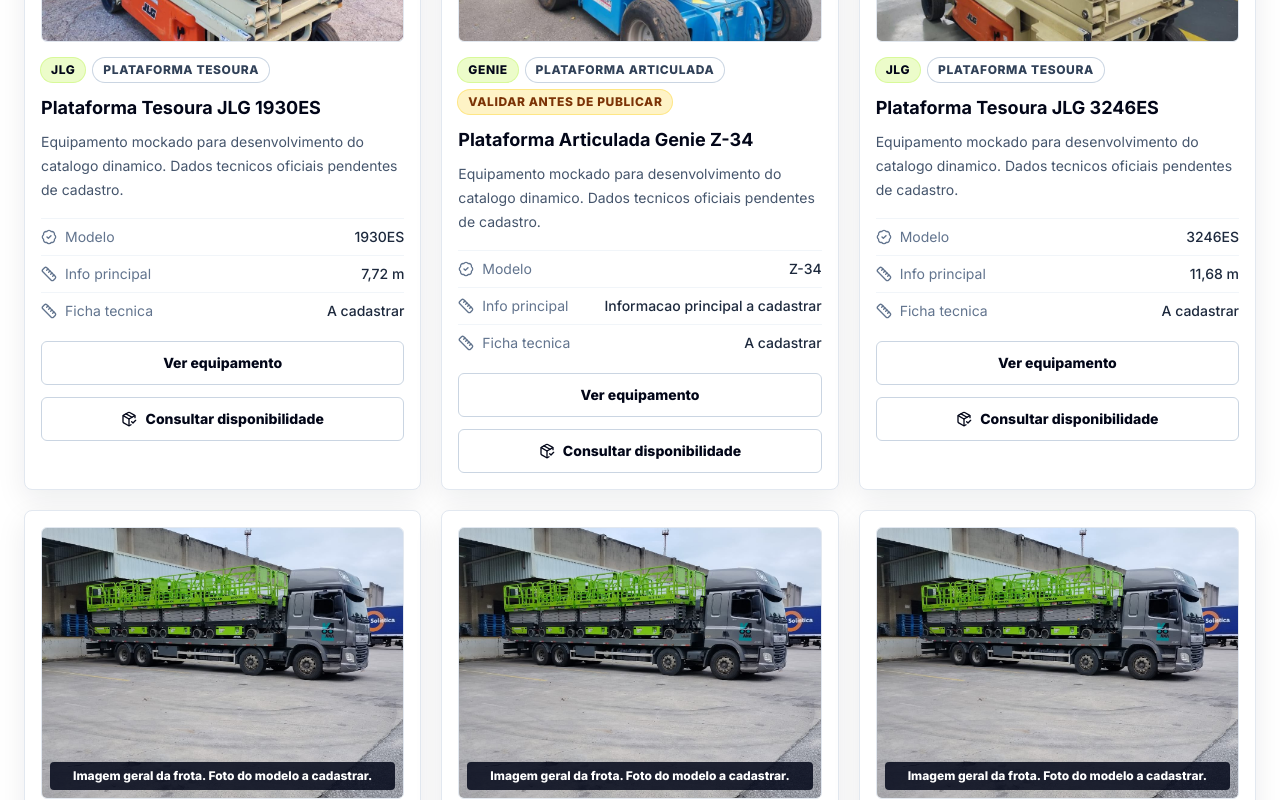
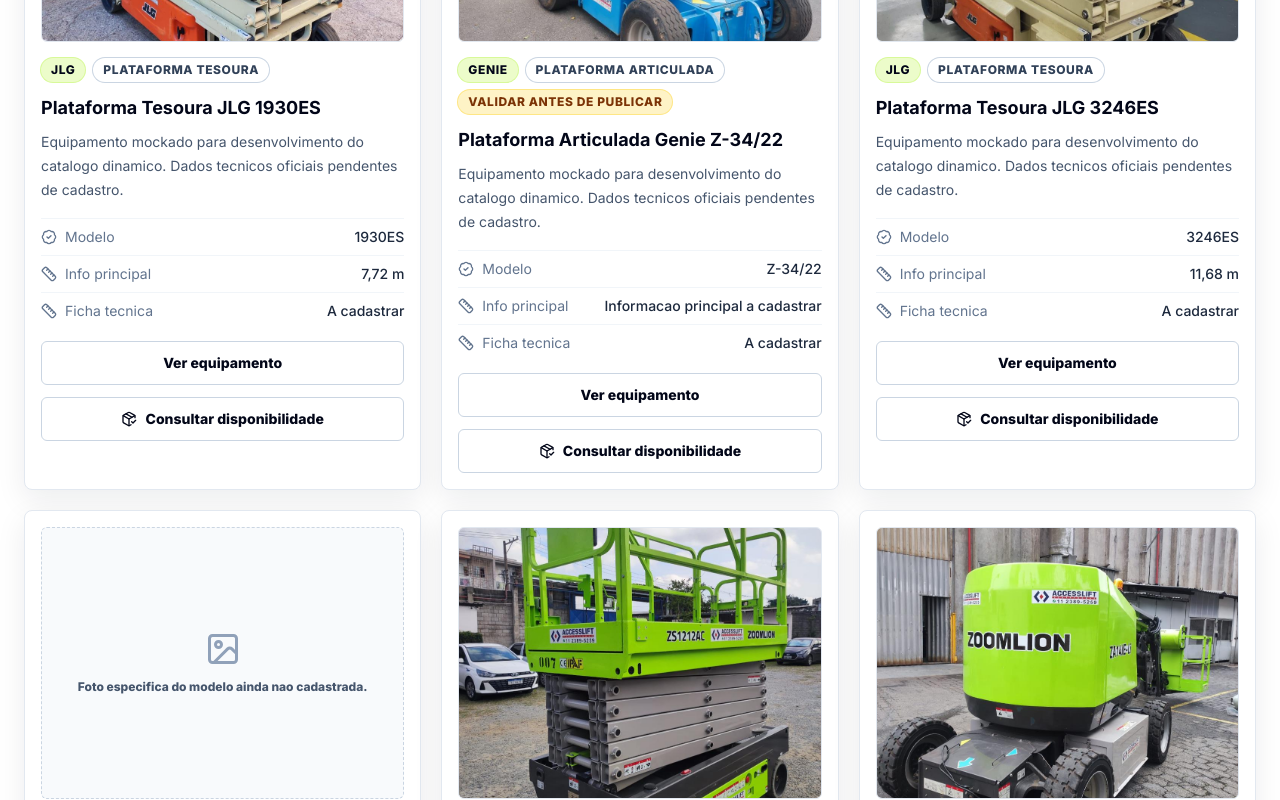
Before and after one commit to creation-comunicacao/accesslift, a React (Vite) app: page / in a window 1280 px wide. Shown: the part 2400-3200 px from the top of the page. Built offline with nearby package versions, Linux system fonts and the light colour scheme.

Commit message:
feat(doc2) att v2 accesslift images

```diff
--- a/scripts/generate-crawl-files.mjs
+++ b/scripts/generate-crawl-files.mjs
@@ -29,6 +29,7 @@
 
 const auditOnlyPaths = [
   "/equipamentos/jlg-1930es/",
+  "/equipamentos/jlg-2630/",
   "/equipamentos/jlg-2632es/",
   "/equipamentos/jlg-3246es/",
   "/equipamentos/jlg-e450aj/",
@@ -38,6 +39,7 @@
   "/equipamentos/genie-z45/",
   "/equipamentos/skyjack-sj3219/",
   "/equipamentos/skyjack-sj3226/",
+  "/equipamentos/skyjack-sj4732/",
   "/equipamentos/skyjack-sj4740e/",
   "/equipamentos/zoomlion-zs1212/",
   "/equipamentos/zoomlion-za14/",
--- a/src/accesslift/components/cards/EquipmentCard.tsx
+++ b/src/accesslift/components/cards/EquipmentCard.tsx
@@ -1,4 +1,4 @@
-import { BadgeCheck, Ruler, Wrench } from "lucide-react";
+import { BadgeCheck, ImageIcon, Ruler, Wrench } from "lucide-react";
 import type { Equipment } from "../../types/equipment";
 import { CheckAvailabilityButton } from "../buttons/CtaButtons";
 import { Button } from "../buttons/Button";
@@ -30,16 +30,10 @@
           decoding="async"
         />
       ) : (
-        <div className="relative mb-4 aspect-[4/3] overflow-hidden rounded-md border border-slate-200 bg-slate-100">
-          <img
-            src="/images/accesslift/oficiais/plataformas-07.jpeg"
-            alt="Frota de plataformas elevatorias da Accesslift"
-            className="h-full w-full object-cover"
-            loading="lazy"
-            decoding="async"
-          />
-          <p className="absolute bottom-2 left-2 right-2 rounded bg-slate-950/85 px-2 py-1.5 text-center text-xs font-extrabold text-white">
-            Imagem geral da frota. Foto do modelo a cadastrar.
+        <div className="mb-4 flex aspect-[4/3] flex-col items-center justify-center rounded-md border border-dashed border-slate-300 bg-slate-50 px-5 text-center">
+          <ImageIcon className="h-9 w-9 text-slate-400" aria-hidden />
+          <p className="mt-3 text-xs font-extrabold text-slate-600">
+            Foto especifica do modelo ainda nao cadastrada.
           </p>
         </div>
       )}
--- a/src/accesslift/data/equipment.ts
+++ b/src/accesslift/data/equipment.ts
@@ -49,6 +49,13 @@
       { src: "/images/accesslift/oficiais/plataforma-tesoura-jlg-1930.jpg", alt: "Plataforma tesoura JLG 1930ES" },
     ],
   },
+  "jlg-2630": {
+    mainImage: {
+      src: "/images/accesslift/oficiais/plataforma-tesoura-jlg-2630.jpg",
+      alt: "Plataforma tesoura JLG 2630 da frota Accesslift",
+    },
+    gallery: [],
+  },
   "jlg-3246es": {
     mainImage: {
       src: "/images/accesslift/oficiais/jlg-3246ES.jpeg",
@@ -60,27 +67,32 @@
       { src: "/images/accesslift/oficiais/jlg-3246ES-03.jpeg", alt: "Plataforma tesoura JLG 3246ES, vista lateral" },
       { src: "/images/accesslift/oficiais/jlg-3246ES-04.jpeg", alt: "Plataforma tesoura JLG 3246ES em operacao" },
       { src: "/images/accesslift/oficiais/jlg-3246.png", alt: "Plataforma tesoura JLG 3246ES" },
+      { src: "/images/accesslift/oficiais/plataformas-05.jpeg", alt: "Plataformas tesoura JLG 3246ES em transporte" },
+      { src: "/images/accesslift/oficiais/plataformas-06.jpeg", alt: "Plataformas tesoura JLG 3246ES na frota Accesslift" },
     ],
   },
   "genie-z34": {
     mainImage: {
       src: "/images/accesslift/oficiais/genie-z34-22.jpeg",
-      alt: "Plataforma articulada Genie Z-34 da frota Accesslift",
+      alt: "Plataforma articulada Genie Z-34/22 da frota Accesslift",
     },
     gallery: [
-      { src: "/images/accesslift/oficiais/genie-z34-22-01.jpeg", alt: "Plataforma articulada Genie Z-34, outra perspectiva" },
-      { src: "/images/accesslift/oficiais/genie-z34-22-02.jpeg", alt: "Plataforma articulada Genie Z-34 em ambiente externo" },
-      { src: "/images/accesslift/oficiais/genie-z34-22-03.jpeg", alt: "Plataforma articulada Genie Z-34, vista lateral" },
-      { src: "/images/accesslift/oficiais/genie-z34-22-04.jpeg", alt: "Plataforma articulada Genie Z-34 em operacao" },
-      { src: "/images/accesslift/oficiais/plataforma-articulada-z34-genie.jpg", alt: "Plataforma articulada Genie Z-34" },
+      { src: "/images/accesslift/oficiais/genie-z34-22-01.jpeg", alt: "Plataforma articulada Genie Z-34/22, outra perspectiva" },
+      { src: "/images/accesslift/oficiais/genie-z34-22-02.jpeg", alt: "Plataforma articulada Genie Z-34/22 em ambiente externo" },
+      { src: "/images/accesslift/oficiais/genie-z34-22-03.jpeg", alt: "Plataforma articulada Genie Z-34/22, vista lateral" },
+      { src: "/images/accesslift/oficiais/genie-z34-22-04.jpeg", alt: "Plataforma articulada Genie Z-34/22 em operacao" },
+      { src: "/images/accesslift/oficiais/plataforma-articulada-z34-genie.jpg", alt: "Plataforma articulada Genie Z-34/22" },
     ],
   },
   "genie-z45": {
     mainImage: {
       src: "/images/accesslift/oficiais/genie-z45-25.jpeg",
-      alt: "Plataforma articulada Genie Z-45 da frota Accesslift",
+      alt: "Plataforma articulada Genie Z-45/25 da frota Accesslift",
     },
-    gallery: [{ src: "/images/accesslift/oficiais/plataforma-articulada-z45-genie.jpg", alt: "Plataforma articulada Genie Z-45" }],
+    gallery: [
+      { src: "/images/accesslift/oficiais/plataforma-articulada-z45-genie.jpg", alt: "Plataforma articulada Genie Z-45/25" },
+      { src: "/images/accesslift/oficiais/plataformas.jpeg", alt: "Plataforma articulada Genie Z-45/25J em operacao" },
+    ],
   },
   "skyjack-sj3219": {
     mainImage: {
@@ -100,19 +112,50 @@
     },
     gallery: [{ src: "/images/accesslift/oficiais/skyjet-sj3226-01.jpeg", alt: "Plataforma tesoura Skyjack SJ3226, outra perspectiva" }],
   },
+  "skyjack-sj4732": {
+    mainImage: {
+      src: "/images/accesslift/oficiais/skyjet-sj4732.jpeg",
+      alt: "Plataforma tesoura Skyjack SJ4732 da frota Accesslift",
+    },
+    gallery: [
+      { src: "/images/accesslift/oficiais/skyjet-sj4732-02.jpeg", alt: "Plataforma tesoura Skyjack SJ4732, outra perspectiva" },
+      { src: "/images/accesslift/oficiais/skyjet-sj4732-03.jpeg", alt: "Plataforma tesoura Skyjack SJ4732 em ambiente interno" },
+    ],
+  },
+  "zoomlion-zs1212": {
+    mainImage: {
+      src: "/images/accesslift/oficiais/Zoomlion-ZS1212AC-01.jpeg",
+      alt: "Plataforma tesoura Zoomlion ZS1212 da frota Accesslift",
+    },
+    gallery: [
+      { src: "/images/accesslift/oficiais/Zoomlion-ZS1212AC.jpeg", alt: "Plataforma tesoura Zoomlion ZS1212, outra perspectiva" },
+    ],
+  },
+  "zoomlion-za14": {
+    mainImage: {
+      src: "/images/accesslift/oficiais/Zoomlion-ZA14JE-01.jpeg",
+      alt: "Plataforma articulada Zoomlion ZA14 da frota Accesslift",
+    },
+    gallery: [
+      { src: "/images/accesslift/oficiais/Zoomlion-ZA14JE.jpeg", alt: "Plataforma articulada Zoomlion ZA14, outra perspectiva" },
+      { src: "/images/accesslift/oficiais/Zoomlion-ZA14JE-LI.jpeg", alt: "Plataforma articulada Zoomlion ZA14 em ambiente externo" },
+    ],
+  },
 };
 
 const equipmentSeeds: EquipmentSeed[] = [
   { brand: "JLG", model: "1930ES", category: "plataformas-tesoura" },
+  { brand: "JLG", model: "2630", category: "plataformas-tesoura", validateBeforePublish: true },
   { brand: "JLG", model: "2632ES", category: "plataformas-tesoura", validateBeforePublish: true },
   { brand: "JLG", model: "3246ES", category: "plataformas-tesoura" },
   { brand: "JLG", model: "E450AJ", category: "plataformas-articuladas", validateBeforePublish: true },
   { brand: "Genie", model: "GS-1930", category: "plataformas-tesoura", slug: "genie-gs1930" },
   { brand: "Genie", model: "GS-2632", category: "plataformas-tesoura", validateBeforePublish: true },
-  { brand: "Genie", model: "Z-34", category: "plataformas-articuladas", slug: "genie-z34", validateBeforePublish: true },
-  { brand: "Genie", model: "Z-45", category: "plataformas-articuladas", slug: "genie-z45", validateBeforePublish: true },
+  { brand: "Genie", model: "Z-34/22", category: "plataformas-articuladas", slug: "genie-z34", validateBeforePublish: true },
+  { brand: "Genie", model: "Z-45/25", category: "plataformas-articuladas", slug: "genie-z45", validateBeforePublish: true },
   { brand: "Skyjack", model: "SJ3219", category: "plataformas-tesoura" },
   { brand: "Skyjack", model: "SJ3226", category: "plataformas-tesoura" },
+  { brand: "Skyjack", model: "SJ4732", category: "plataformas-tesoura", validateBeforePublish: true },
   { brand: "Skyjack", model: "SJ4740 E", category: "plataformas-tesoura", slug: "skyjack-sj4740e" },
   { brand: "Zoomlion", model: "ZS1212", category: "plataformas-tesoura", slug: "zoomlion-zs1212", validateBeforePublish: true },
   { brand: "Zoomlion", model: "ZA14", category: "plataformas-articuladas", slug: "zoomlion-za14", validateBeforePublish: true },
--- a/src/accesslift/data/officialMedia.ts
+++ b/src/accesslift/data/officialMedia.ts
@@ -9,16 +9,7 @@
 export const companyGallery: OfficialMediaItem[] = [
   { src: official("empresa-01.jpeg"), alt: "Frota de plataformas elevatorias da Accesslift" },
   { src: official("empresa-02.jpeg"), alt: "Patio operacional da Accesslift" },
-  { src: official("plataformas.jpeg"), alt: "Plataformas elevatorias da frota Accesslift" },
   { src: official("plataformas-01.jpeg"), alt: "Plataformas elevatorias em operacao pela Accesslift" },
-  { src: official("plataformas-02.jpeg"), alt: "Frota de plataformas elevatorias Accesslift" },
-  { src: official("plataformas-03.jpeg"), alt: "Equipamentos da frota Accesslift" },
-  { src: official("plataformas-04.jpeg"), alt: "Plataformas elevatorias para acesso em altura" },
-  { src: official("plataformas-05.jpeg"), alt: "Entrega de plataformas JLG pela Accesslift" },
-  { src: official("plataformas-06.jpeg"), alt: "Equipamentos da Accesslift em ambiente operacional" },
-  { src: official("plataformas-07.jpeg"), alt: "Frota Accesslift em entrega de plataformas elevatorias" },
-  { src: official("plataformas-08.jpeg"), alt: "Plataformas elevatorias da frota Accesslift" },
-  { src: official("plataformas-09.jpeg"), alt: "Equipamentos Accesslift preparados para operacao" },
 ];
 
 export const deliveryGallery: OfficialMediaItem[] = [
@@ -30,6 +21,7 @@
   { src: official("entrega-retirada-plataforma-frota-propria-04.jpeg"), alt: "Logistica de plataforma elevatoria Accesslift" },
   { src: official("entrega-retirada-plataforma-frota-propria-05.jpeg"), alt: "Transporte de equipamento pela frota Accesslift" },
   { src: official("entrega-retirada-plataforma-frota-propria-06.jpeg"), alt: "Frota Accesslift em atendimento logistico" },
+  { src: official("plataformas-07.jpeg"), alt: "Entrega de plataformas elevatorias pela Accesslift" },
 ];
 
 export const trainingGallery: OfficialMediaItem[] = [
@@ -39,57 +31,18 @@
   { src: official("treinamento-assistencia-03.jpeg"), alt: "Atendimento da equipe Accesslift em ambiente industrial" },
 ];
 
-export const brandGallery: OfficialMediaItem[] = [
-  { src: official("genie.jpeg"), alt: "Plataforma elevatoria Genie presente no acervo Accesslift" },
-  { src: official("genie-0.jpeg"), alt: "Equipamento Genie no acervo fotografico Accesslift" },
-  { src: official("genie-01.jpeg"), alt: "Plataforma Genie fotografada pela Accesslift" },
-  { src: official("skyjet.jpeg"), alt: "Plataforma Skyjack presente no acervo Accesslift" },
-];
-
-export const pendingModelGallery: OfficialMediaItem[] = [
-  {
-    src: official("plataforma-tesoura-jlg-2630.jpg"),
-    alt: "Plataforma tesoura JLG identificada no acervo como 2630",
-    caption: "Modelo a confirmar antes de vincular ao catalogo.",
-  },
-  {
-    src: official("skyjet-sj4732.jpeg"),
-    alt: "Plataforma Skyjack identificada no acervo como SJ4732",
-    caption: "Modelo a confirmar antes de vincular ao catalogo.",
-  },
-  {
-    src: official("skyjet-sj4732-02.jpeg"),
-    alt: "Plataforma Skyjack SJ4732 no acervo fotografico",
-    caption: "Modelo a confirmar antes de vincular ao catalogo.",
-  },
-  {
-    src: official("skyjet-sj4732-03.jpeg"),
-    alt: "Plataforma Skyjack SJ4732 em outra perspectiva",
-    caption: "Modelo a confirmar antes de vincular ao catalogo.",
-  },
-  {
-    src: official("Zoomlion-ZS1212AC.jpeg"),
-    alt: "Plataforma tesoura Zoomlion identificada no acervo como ZS1212AC",
-    caption: "Variante a confirmar antes de vincular ao catalogo.",
-  },
-  {
-    src: official("Zoomlion-ZS1212AC-01.jpeg"),
-    alt: "Plataforma Zoomlion ZS1212AC em outra perspectiva",
-    caption: "Variante a confirmar antes de vincular ao catalogo.",
-  },
-  {
-    src: official("Zoomlion-ZA14JE.jpeg"),
-    alt: "Plataforma articulada Zoomlion identificada no acervo como ZA14JE",
-    caption: "Variante a confirmar antes de vincular ao catalogo.",
-  },
-  {
-    src: official("Zoomlion-ZA14JE-01.jpeg"),
-    alt: "Plataforma Zoomlion ZA14JE em outra perspectiva",
-    caption: "Variante a confirmar antes de vincular ao catalogo.",
-  },
-  {
-    src: official("Zoomlion-ZA14JE-LI.jpeg"),
-    alt: "Plataforma Zoomlion ZA14JE no acervo fotografico",
-    caption: "Variante a confirmar antes de vincular ao catalogo.",
-  },
-];
+export const categoryGalleryBySlug = {
+  "plataformas-articuladas": [
+    { src: official("genie.jpeg"), alt: "Plataforma articulada Genie da frota Accesslift", caption: "Modelo nao identificado na imagem." },
+    { src: official("genie-0.jpeg"), alt: "Plataforma articulada Genie em ambiente interno", caption: "Modelo nao identificado na imagem." },
+    { src: official("genie-01.jpeg"), alt: "Cesto de plataforma articulada Genie", caption: "Modelo nao identificado na imagem." },
+    { src: official("plataformas-02.jpeg"), alt: "Plataforma articulada Genie em operacao interna", caption: "Modelo nao identificado na imagem." },
+    { src: official("plataformas-03.jpeg"), alt: "Plataforma articulada Genie em operacao entre estruturas", caption: "Modelo nao identificado na imagem." },
+    { src: official("plataformas-04.jpeg"), alt: "Plataforma articulada Genie em ambiente industrial", caption: "Modelo nao identificado na imagem." },
+    { src: official("plataformas-08.jpeg"), alt: "Plataforma articulada Genie em operacao industrial", caption: "Modelo nao identificado na imagem." },
+    { src: official("plataformas-09.jpeg"), alt: "Plataformas articuladas Genie da frota Accesslift", caption: "Modelos nao identificados na imagem." },
+  ],
+  "plataformas-tesoura": [
+    { src: official("skyjet.jpeg"), alt: "Plataforma tesoura Skyjack da frota Accesslift", caption: "Modelo nao identificado na imagem." },
+  ],
+} satisfies Record<string, OfficialMediaItem[]>;
--- a/src/accesslift/pages/equipment/EquipmentDetailPage.tsx
+++ b/src/accesslift/pages/equipment/EquipmentDetailPage.tsx
@@ -2,6 +2,7 @@
   BadgeCheck,
   Download,
   FileText,
+  ImageIcon,
   PackageCheck,
   Ruler,
   ShieldCheck,
@@ -58,17 +59,11 @@
           decoding="async"
         />
       ) : (
-        <div className="relative aspect-[4/3] w-full overflow-hidden rounded-lg border border-slate-200 bg-slate-100 premium-shadow">
-          <img
-            src="/images/accesslift/oficiais/plataformas-07.jpeg"
-            alt="Frota de plataformas elevatorias da Accesslift"
-            className="h-full w-full object-cover"
-            loading="eager"
-            decoding="async"
-          />
-          <div className="absolute inset-x-4 bottom-4 rounded-md bg-slate-950/90 p-3 text-center text-sm font-extrabold text-white">
-            Imagem geral da frota. A foto especifica deste modelo ainda sera cadastrada.
-          </div>
+        <div className="flex aspect-[4/3] w-full flex-col items-center justify-center rounded-lg border border-dashed border-slate-300 bg-slate-50 px-6 text-center premium-shadow">
+          <ImageIcon className="h-12 w-12 text-slate-400" aria-hidden />
+          <p className="mt-4 text-sm font-extrabold text-slate-600">
+            Foto especifica deste modelo ainda nao cadastrada.
+          </p>
         </div>
       )}
 
```
Also changed, not shown: src/accesslift/pages/catalog/CatalogPage.tsx (+0 -12 lines), src/accesslift/pages/catalog/CategoryTemplate.tsx (+7 -0 lines), 2 other files (tests, documents, lock files or other folders).
